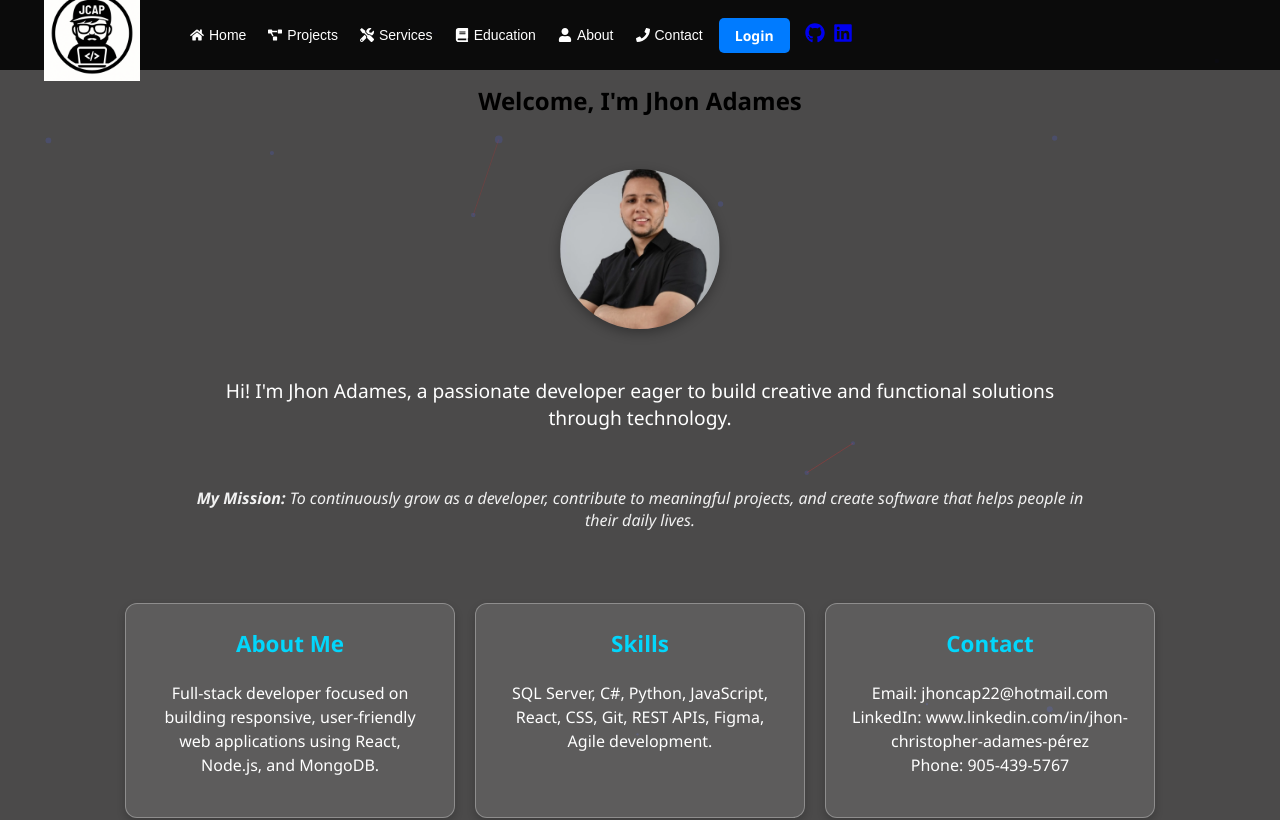
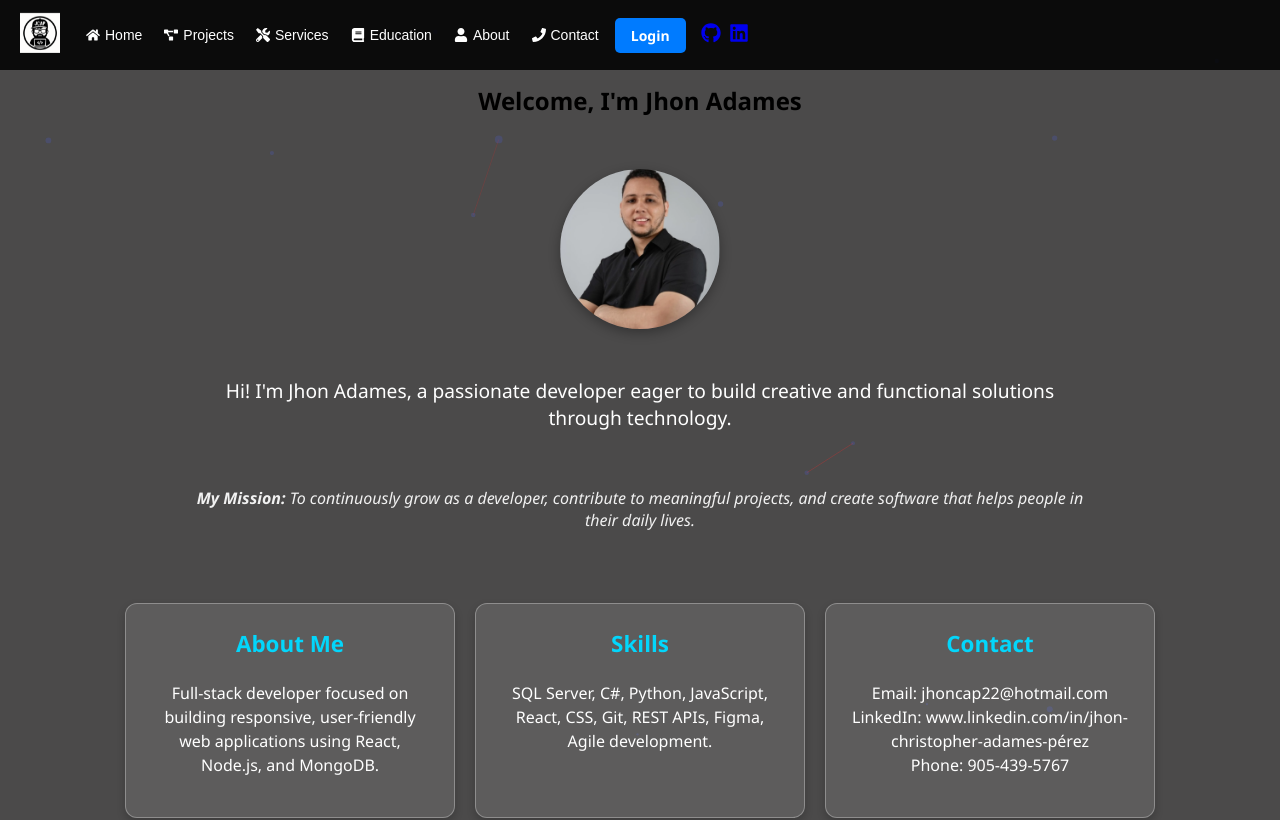
Before and after one commit to JhonCap2/MyPortfolio, a React (Vite) app in the folder client/: page / in a window 1280 px wide. Shown: the top 820 px of the page. Built offline with nearby package versions, Linux system fonts and the light colour scheme.

Commit message:
fix: Ajustar el tamaño del logo en la navbar

```diff
--- a/client/src/App.css
+++ b/client/src/App.css
@@ -1,7 +1,7 @@
 
 .logo {
-  height: 6em;
-  padding: 1.5em;
+  height: 40px; /* Un tamaño más adecuado para la navbar */
+  padding: 0; /* Quitamos el padding que lo hacía demasiado grande */
   will-change: filter;
   transition: filter 300ms;
 }
```
